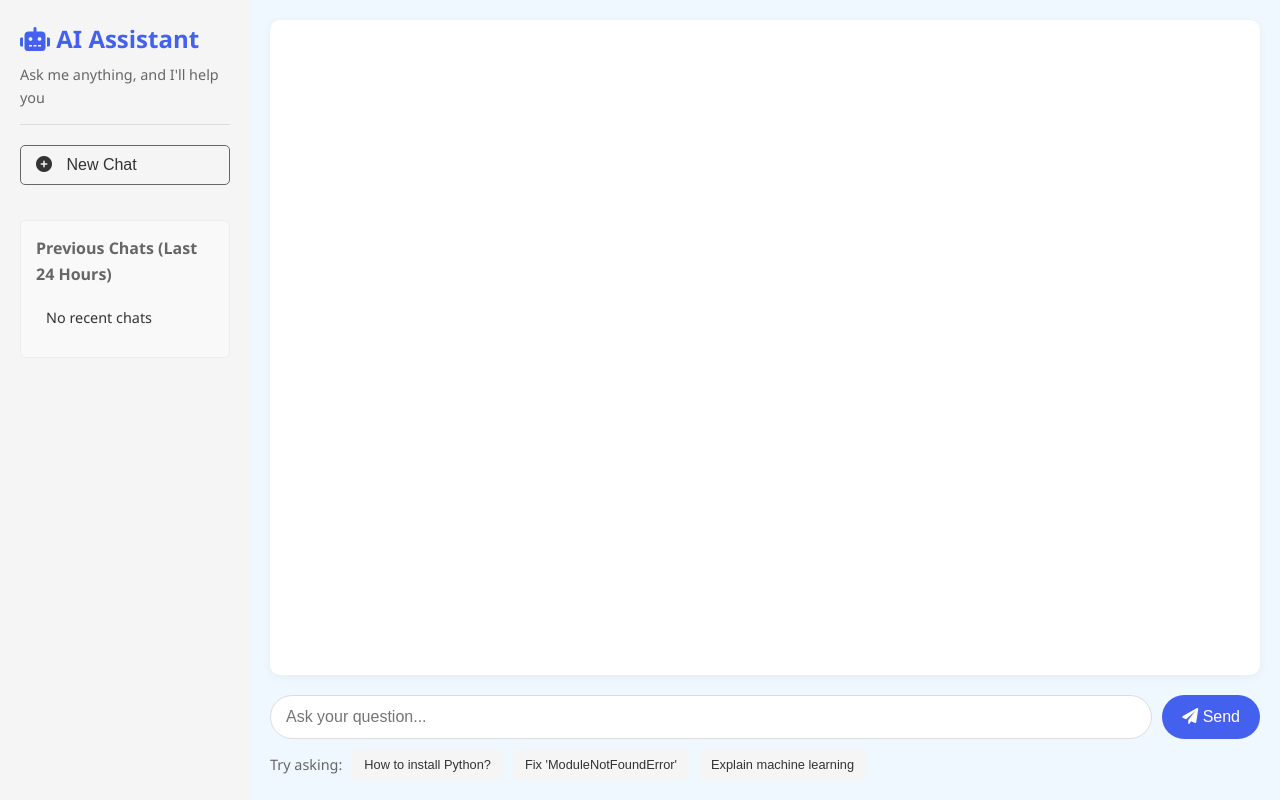
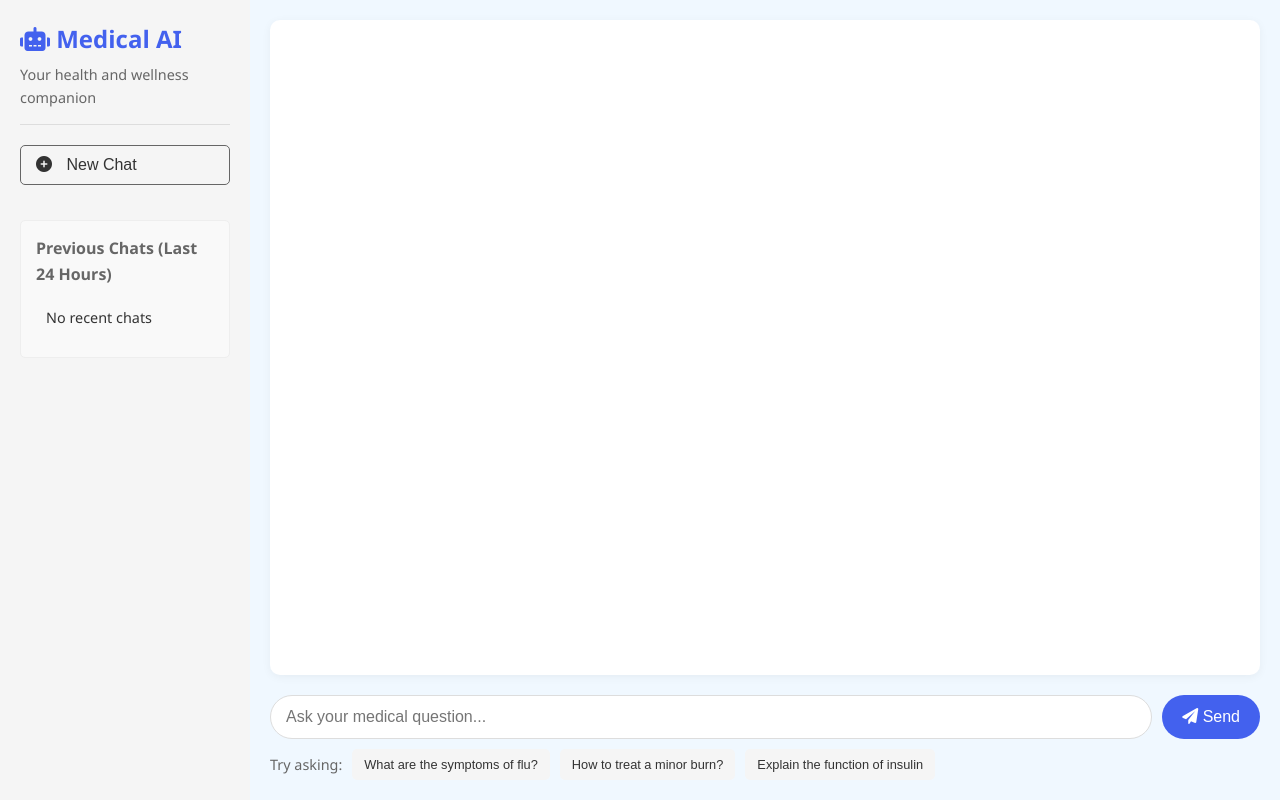
Before and after one commit to lavanya1309/bot-ai, a Flask app: page / in a window 1280 px wide. Run offline with Flask 2, Linux system fonts and the light colour scheme; data that the repository does not hold is empty.

Commit message:
Update index.html

```diff
--- a/templates/index.html
+++ b/templates/index.html
@@ -3,7 +3,7 @@
 <head>
     <meta charset="UTF-8">
     <meta name="viewport" content="width=device-width, initial-scale=1.0">
-    <title>DeepSeek-like AI Assistant</title>
+    <title>Medical AI Assistant</title>
     <link rel="stylesheet" href="/static/css/style.css">
     <link rel="stylesheet" href="https://cdnjs.cloudflare.com/ajax/libs/font-awesome/6.0.0/css/all.min.css">
     <link rel="stylesheet" href="https://cdnjs.cloudflare.com/ajax/libs/highlight.js/11.7.0/styles/github.min.css">
@@ -12,8 +12,8 @@
     <div class="app-container">
         <div class="left-sidebar">
             <header class="app-header-left">
-                <h1><i class="fas fa-robot"></i> AI Assistant</h1>
-                <p class="subtitle">Ask me anything, and I'll help you</p>
+                <h1><i class="fas fa-robot"></i> Medical AI</h1>
+                <p class="subtitle">Your health and wellness companion</p>
             </header>
             <button id="newChatBtn" class="new-chat-button">
                 <i class="fas fa-plus-circle"></i> New Chat
@@ -51,16 +51,16 @@
             </div>
             <form id="queryForm" class="query-form">
                 <div class="input-group">
-                    <input type="text" id="queryInput" placeholder="Ask your question..." required>
+                    <input type="text" id="queryInput" placeholder="Ask your medical question..." required>
                     <button type="submit" id="submitBtn">
                         <i class="fas fa-paper-plane"></i> Send
                     </button>
                 </div>
                 <div class="suggestions">
                     <span>Try asking:</span>
-                    <button type="button" class="suggestion-btn">How to install Python?</button>
-                    <button type="button" class="suggestion-btn">Fix 'ModuleNotFoundError'</button>
-                    <button type="button" class="suggestion-btn">Explain machine learning</button>
+                    <button type="button" class="suggestion-btn">What are the symptoms of flu?</button>
+                    <button type="button" class="suggestion-btn">How to treat a minor burn?</button>
+                    <button type="button" class="suggestion-btn">Explain the function of insulin</button>
                 </div>
             </form>
         </div>
```
